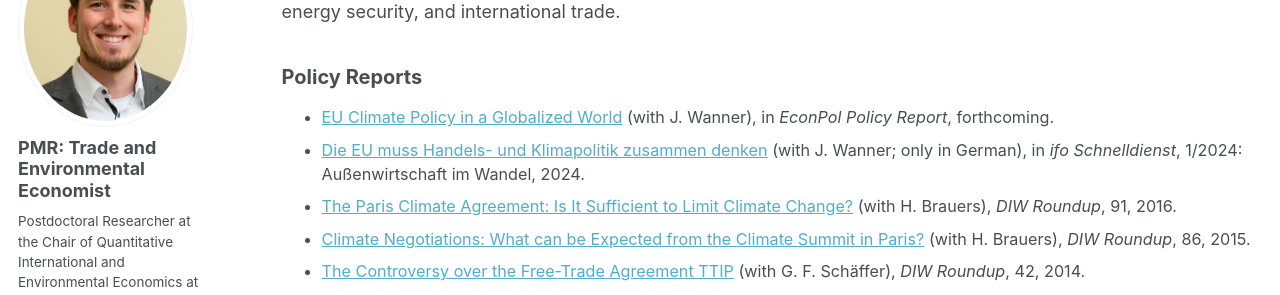
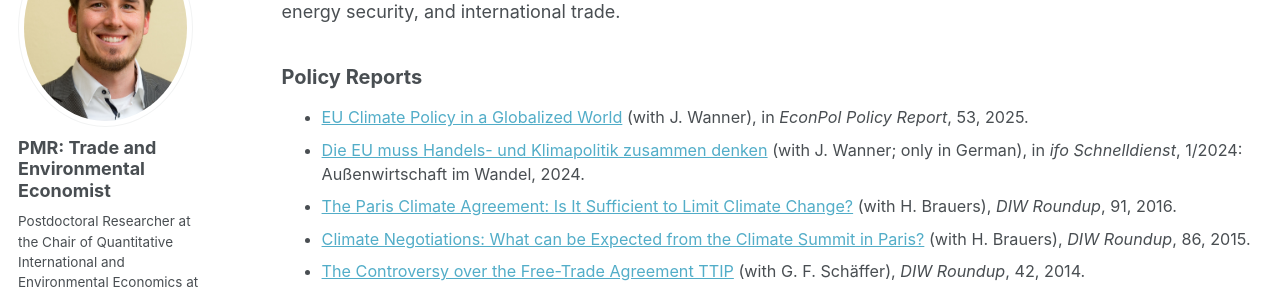
Before and after one commit to PhMRichter/PhMRichter.github.io, a Jekyll site: the page built from _pages/econpolicy.html, in a window 1280 px wide and 1111 px high. Shown: the part 177-472 px from the top of the window. Built offline with Jekyll 4.4.1, drawn with Linux system fonts in a browser that asks for light colours; some web fonts are replaced.

Commit message:
Update econpolicy.html

```diff
--- a/_pages/econpolicy.html
+++ b/_pages/econpolicy.html
@@ -14,9 +14,9 @@ I have gained experience in providing scientific policy advice on critical topic
 
 <ul style="font-size: 0.9em;">
    <li>
-    <a href="https://www.econpol.eu/publications/policy_reports" target="_blank">
+    <a href="https://www.econpol.eu/publications/policy_report_53/eu-climate-policy-in-a-globalized-world" target="_blank">
       EU Climate Policy in a Globalized World</a>
-      (with J. Wanner), in <i>EconPol Policy Report</i>, forthcoming.
+      (with J. Wanner), in <i>EconPol Policy Report</i>, 53, 2025.
   </li>
   <li>
     <a href="https://www.ifo.de/publikationen/2024/zeitschrift-einzelheft/ifo-schnelldienst-012024-aussenwirtschaft-wandel" target="_blank">
```
